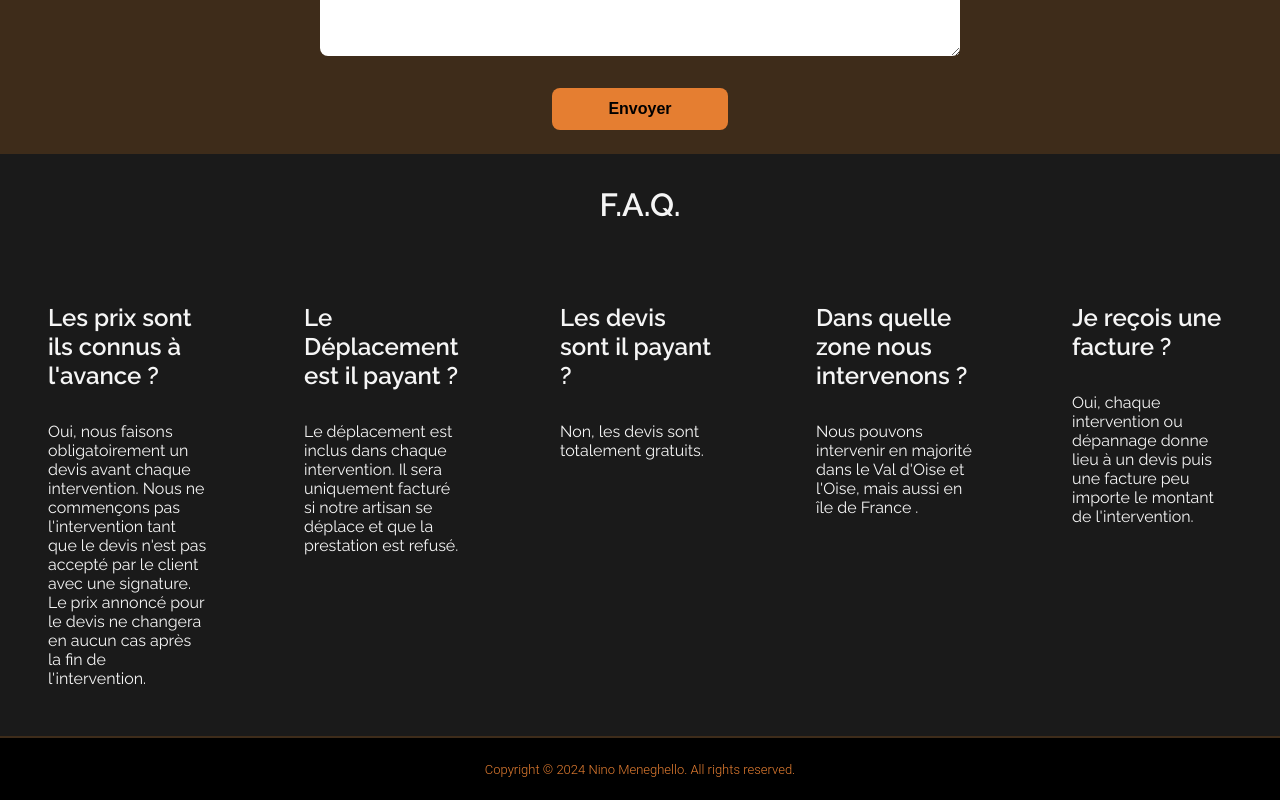
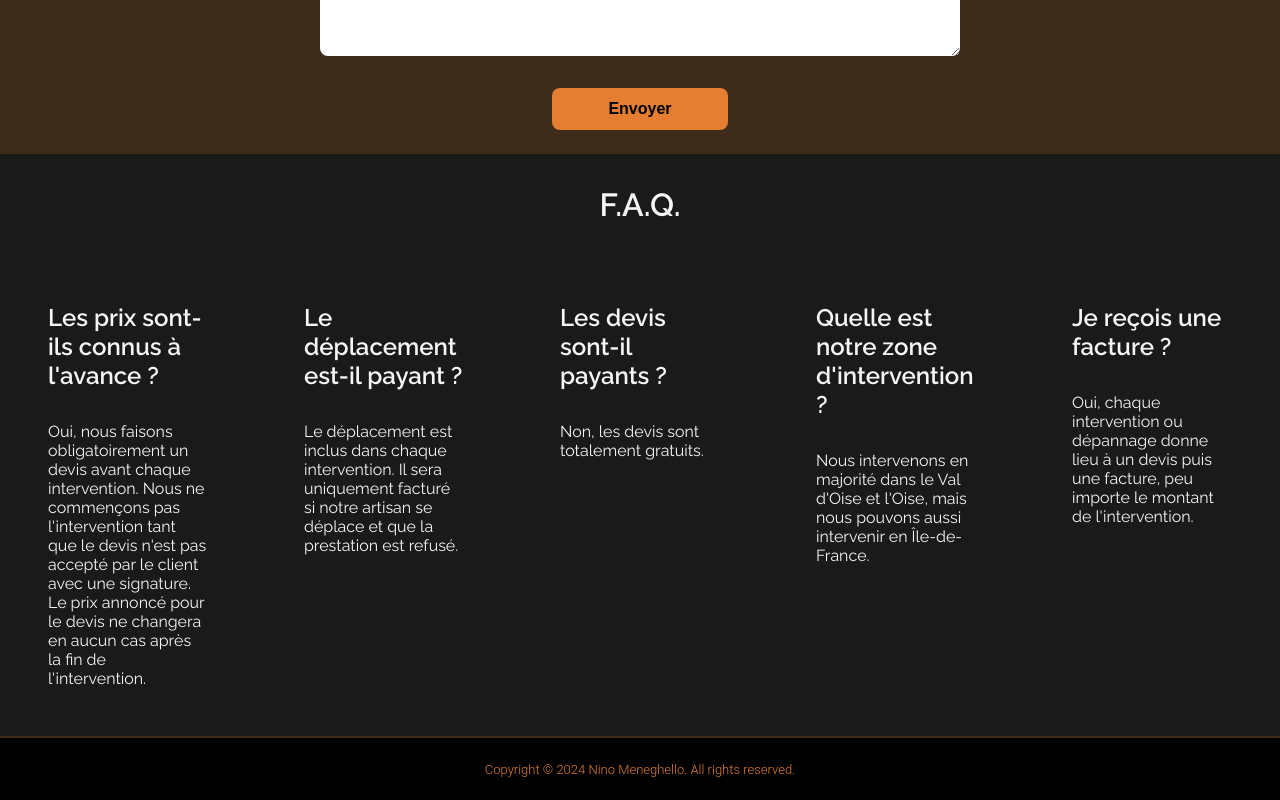
Before and after one commit to Grichnak/mgo-serrurerie, a React (Create React App) app: page / in a window 1280 px wide. Shown: the part 2202-3002 px from the top of the page. Built offline with nearby package versions, Linux system fonts and the light colour scheme.

Commit message:
faq styling and text changes

```diff
--- a/src/Components/faq/faq.css
+++ b/src/Components/faq/faq.css
@@ -33,10 +33,11 @@
 @media screen and (max-width: 768px) {
   .faqSection {
     flex-direction: column;
-    width: 100%;
+    width: 95%;
   }
 
   .questionBox {
     width: 100%;
+    padding: 0.5rem;
   }
 }
--- a/src/Components/faq/faq.jsx
+++ b/src/Components/faq/faq.jsx
@@ -8,7 +8,7 @@ const Faq = () => {
       <div className="faqSection">
         <div className="questionBox">
           <h2 className="questionTitle">
-            Les prix sont ils connus à l'avance ?
+            Les prix sont-ils connus à l'avance ?
           </h2>
           <p className="questionText">
             Oui, nous faisons obligatoirement un devis avant chaque
@@ -19,7 +19,7 @@ const Faq = () => {
           </p>
         </div>
         <div className="questionBox">
-          <h2 className="questionTitle">Le Déplacement est il payant ?</h2>
+          <h2 className="questionTitle">Le déplacement est-il payant ?</h2>
           <p className="questionText">
             Le déplacement est inclus dans chaque intervention. Il sera
             uniquement facturé si notre artisan se déplace et que la prestation
@@ -27,23 +27,25 @@ const Faq = () => {
           </p>
         </div>
         <div className="questionBox">
-          <h2 className="questionTitle">Les devis sont il payant ?</h2>
+          <h2 className="questionTitle">Les devis sont-il payants ?</h2>
           <p className="questionText">
             Non, les devis sont totalement gratuits.
           </p>
         </div>
         <div className="questionBox">
-          <h2 className="questionTitle">Dans quelle zone nous intervenons ?</h2>
+          <h2 className="questionTitle">
+            Quelle est notre zone d'intervention ?
+          </h2>
           <p className="questionText">
-            Nous pouvons intervenir en majorité dans le Val d'Oise et l'Oise,
-            mais aussi en île de France .
+            Nous intervenons en majorité dans le Val d'Oise et l'Oise, mais nous
+            pouvons aussi intervenir en Île-de-France.
           </p>
         </div>
         <div className="questionBox">
           <h2 className="questionTitle">Je reçois une facture ?</h2>
           <p className="questionText">
             Oui, chaque intervention ou dépannage donne lieu à un devis puis une
-            facture peu importe le montant de l'intervention.
+            facture, peu importe le montant de l'intervention.
           </p>
         </div>
       </div>
```
